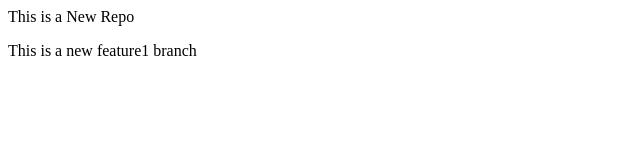
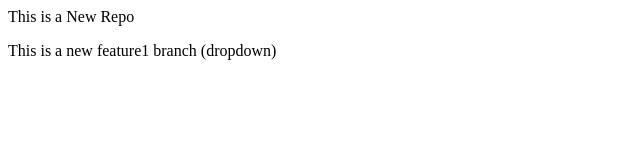
Before and after one commit to akshatsharma1aks/LocalRepo, a plain HTML site: page index.html in a window 1280 px wide. Shown: the full height of the page, 0-640 px from the left. Drawn offline with Linux system fonts and the light colour scheme.

```diff
--- a/index.html
+++ b/index.html
@@ -1,2 +1,2 @@
 <p>This is a New Repo</p>
-<p>This is a new feature1 branch</p>
+<p>This is a new feature1 branch (dropdown)</p>
```
